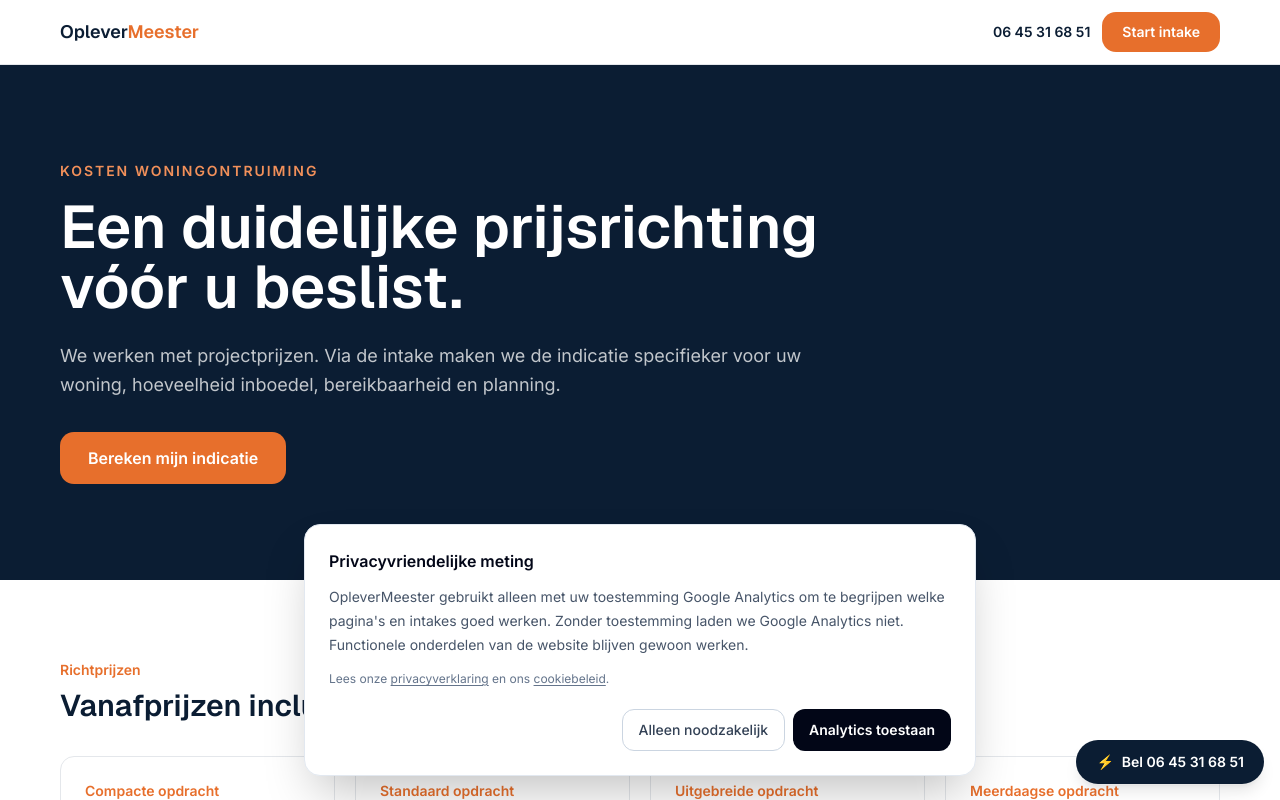
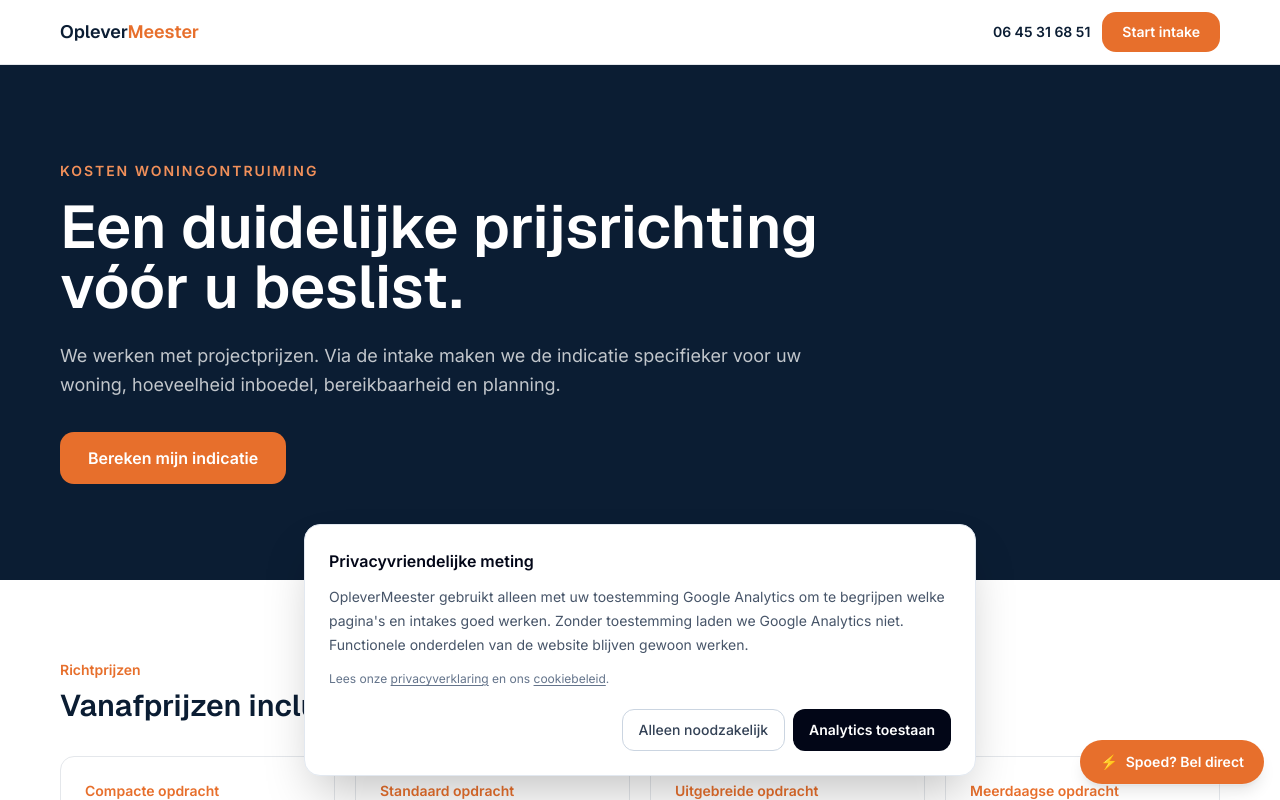
Before and after one commit to sandvlietbv/OpleverMeester, a Next.js app: page /kosten-woningontruiming in a window 1280 px wide. Shown: the top 800 px of the page. Built offline with nearby package versions, Linux system fonts and the light colour scheme.

Commit message:
Turn sticky phone sticker into emergency call CTA

```diff
--- a/components/UrgentCallButton.tsx
+++ b/components/UrgentCallButton.tsx
@@ -11,17 +11,20 @@ export default function UrgentCallButton({ variant = "sticky", source }: Props)
     ? "inline-flex items-center justify-center gap-2 rounded-om border border-orange-light/80 px-6 py-3.5 font-semibold text-orange-light"
     : variant === "header"
       ? "inline-flex items-center justify-center gap-2 rounded-om bg-navy px-5 py-2.5 text-sm font-semibold text-white"
-      : "inline-flex items-center justify-center gap-2 rounded-full bg-navy px-5 py-3 text-sm font-semibold text-white shadow-lg ring-1 ring-white/20";
+      : "inline-flex items-center justify-center gap-2 rounded-full bg-orange px-5 py-3 text-sm font-semibold text-white shadow-lg ring-1 ring-white/20 hover:bg-orange-light";
+
+  const label = variant === "sticky" ? "Spoed? Bel direct" : `Bel ${PHONE_DISPLAY}`;
+  const ariaLabel = variant === "sticky" ? "Spoed? Bel direct met OpleverMeester" : `Bel OpleverMeester op ${PHONE_DISPLAY}`;
 
   return (
     <a
       href="tel:+31645316851"
       onClick={() => window.gtag?.("event", "urgent_call_clicked", { source })}
       className={className}
-      aria-label={`Bel OpleverMeester op ${PHONE_DISPLAY}`}
+      aria-label={ariaLabel}
     >
       <span aria-hidden="true">⚡</span>
-      <span>Bel {PHONE_DISPLAY}</span>
+      <span>{label}</span>
     </a>
   );
 }
```
